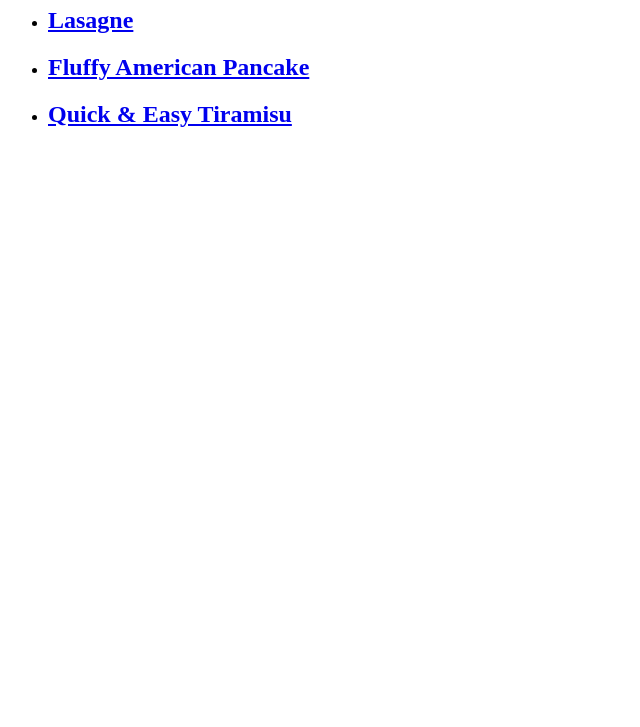
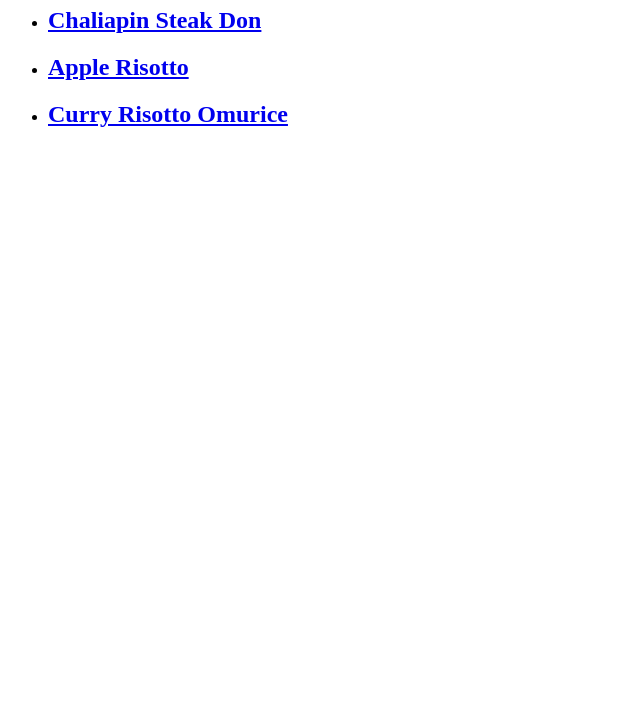
Before and after one commit to ninuh/odin-recipes, a plain HTML site: page index.html in a window 1280 px wide. Shown: the part 73-800 px from the top of the page, without its empty margins (0-640 px from the left). Drawn offline with Linux system fonts and the light colour scheme.

Commit message:
Updated ../index.html new recipes

```diff
--- a/index.html
+++ b/index.html
@@ -9,9 +9,9 @@
         <h1>Odin Recipes</h1>
 
         <ul>
-            <li><a href="recipes/lasagne.html"><h2>Lasagne</h2></a></li>
-            <li><a href="recipes/breakfastpancake.html"><h2>Fluffy American Pancake</h2></a></li>
-            <li><a href="recipes/tiramisu.html"><h2>Quick & Easy Tiramisu</h2></a></li>
+            <li><a href="recipes/chaliapinsteakdon.html"><h2>Chaliapin Steak Don</h2></a></li>
+            <li><a href="recipes/applerisotto.html"><h2>Apple Risotto</h2></a></li>
+            <li><a href="recipes/curryrisottoomurice.html"><h2>Curry Risotto Omurice</h2></a></li>
         </ul>
 
 
```
